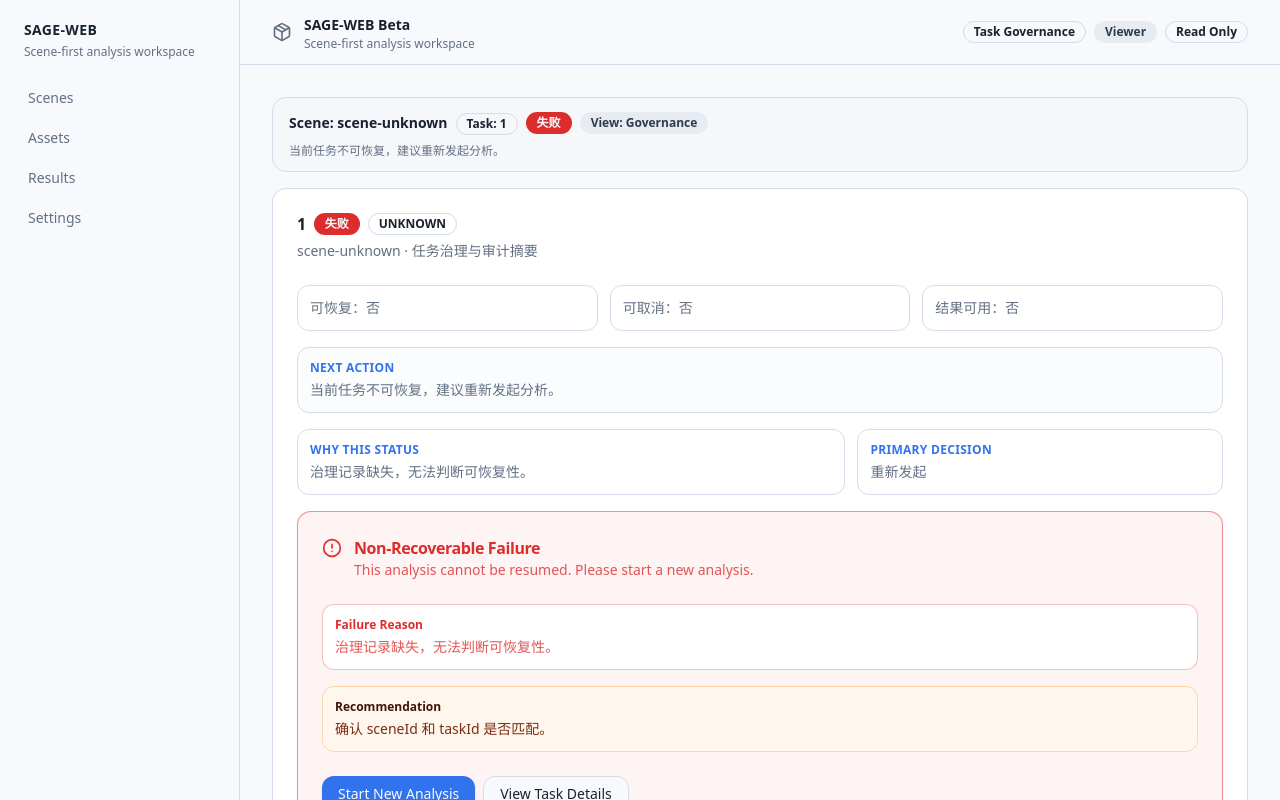
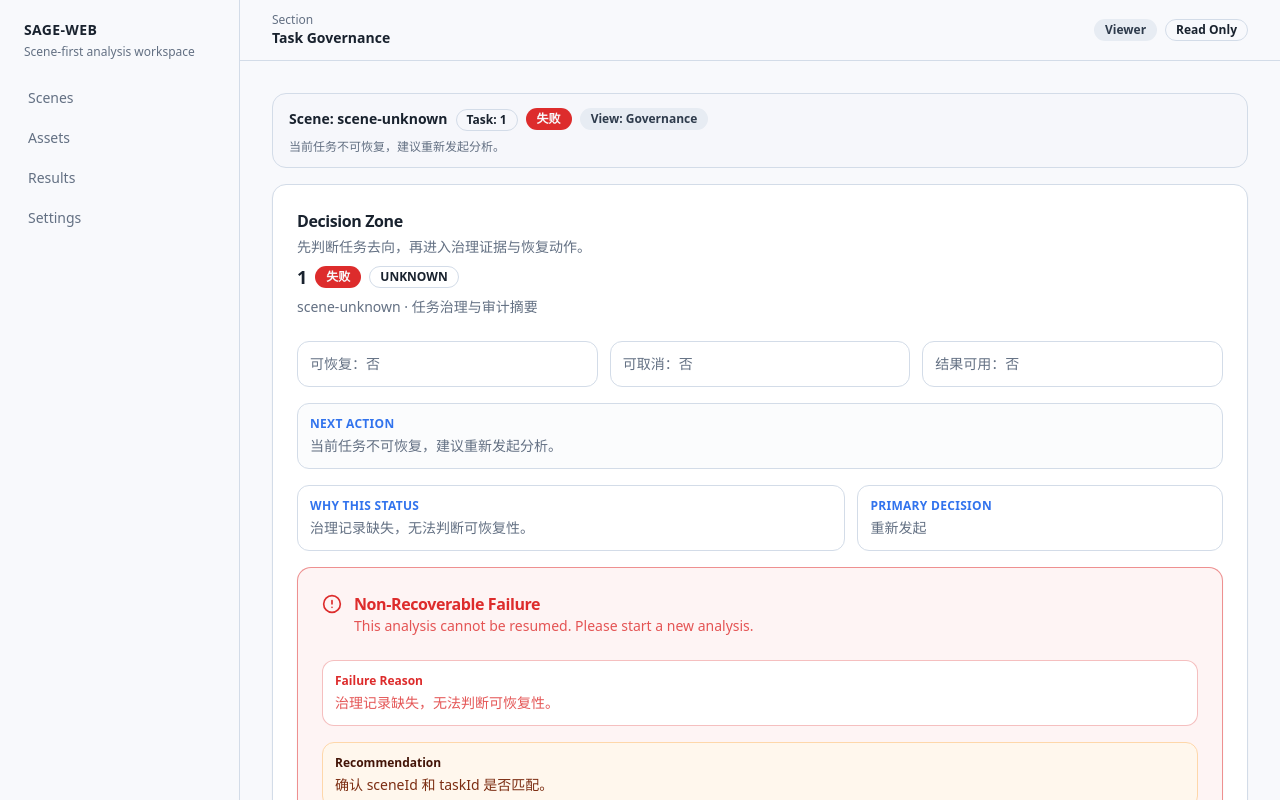
Before and after one commit to ssaurora/SAGE-WEB-Beta, a Next.js app: page /task-governance/1 in a window 1280 px wide. Shown: the top 800 px of the page. Built offline with nearby package versions, Linux system fonts and the light colour scheme.

Commit message:
feat: Enhance Decision Zone presentation across multiple pages for improved user guidance

```diff
--- a/app/scenes/[sceneId]/overview/page.tsx
+++ b/app/scenes/[sceneId]/overview/page.tsx
@@ -80,6 +80,10 @@
 
       <Card>
         <CardHeader>
+            <div className="space-y-1">
+              <CardTitle className="text-base">Decision Zone</CardTitle>
+              <CardDescription>先判断当前状态，再进入下一步主链路。</CardDescription>
+            </div>
           <div className="flex flex-wrap items-center justify-between gap-3">
             <div className="space-y-2">
               <div className="flex flex-wrap items-center gap-2">
--- a/app/scenes/[sceneId]/workbench/page.tsx
+++ b/app/scenes/[sceneId]/workbench/page.tsx
@@ -22,7 +22,6 @@
   const { sceneId } = await params;
   const { from, taskId } = await searchParams;
   let vm;
-
   try {
     vm = await getSceneWorkbenchViewModel(sceneId);
   } catch {
@@ -59,8 +58,14 @@
 
       <Card>
         <CardHeader className="pb-4">
+          <div className="space-y-1">
+            <CardTitle className="text-base">Decision Zone</CardTitle>
+            <CardDescription>
+              先确认当前运行状态，再进入工作台交互与证据区。
+            </CardDescription>
+          </div>
           <div className="flex flex-wrap items-center gap-2">
-            <CardTitle className="text-lg">{vm.header.analysisType}</CardTitle>
+            <p className="text-lg font-semibold">{vm.header.analysisType}</p>
             <Badge variant="outline">{vm.header.modelName}</Badge>
             <Badge variant={getTaskStateVariant(vm.header.currentState)}>
               {vm.header.currentState}
--- a/app/task-governance/[taskId]/page.tsx
+++ b/app/task-governance/[taskId]/page.tsx
@@ -73,8 +73,12 @@
 
       <Card>
         <CardHeader>
+          <div className="space-y-1">
+            <CardTitle className="text-base">Decision Zone</CardTitle>
+            <CardDescription>先判断任务去向，再进入治理证据与恢复动作。</CardDescription>
+          </div>
           <div className="flex flex-wrap items-center gap-2">
-            <CardTitle>{vm.taskId}</CardTitle>
+            <p className="text-lg font-semibold">{vm.taskId}</p>
             <Badge variant={getTaskStateVariant(vm.currentState)}>
               {getTaskStateLabel(vm.currentState)}
             </Badge>
--- a/components/layout/app-shell.tsx
+++ b/components/layout/app-shell.tsx
@@ -6,7 +6,6 @@
 import { useAppRole } from "@/components/pages/app-role";
 import { primaryNav } from "@/config/navigation";
 import { cn } from "@/lib/utils";
-import { Package } from "lucide-react";
 
 function getSectionLabel(pathname: string): string {
   if (pathname.startsWith("/scenes/")) return "Scene Workspace";
@@ -58,19 +57,13 @@
 
       <div className="min-w-0">
         <header className="flex items-center justify-between border-b bg-background/95 px-6 py-3 backdrop-blur lg:px-8">
-          <div className="flex items-center gap-3">
-            <Package className="h-5 w-5 text-muted-foreground" />
-            <div>
-              <span className="text-sm font-semibold text-foreground">
-                SAGE-WEB Beta
-              </span>
-              <p className="text-xs text-muted-foreground">
-                Scene-first analysis workspace
-              </p>
-            </div>
+          <div>
+            <p className="text-xs text-muted-foreground">Section</p>
+            <p className="text-sm font-semibold text-foreground">
+              {sectionLabel}
+            </p>
           </div>
           <div className="flex flex-wrap items-center gap-2">
-            <Badge variant="outline">{sectionLabel}</Badge>
             <Badge variant="secondary">{role}</Badge>
             <Badge variant={role === "Viewer" ? "outline" : "default"}>
               {modeLabel}
```
Also changed, not shown: 1 other file (tests, documents, lock files or other folders).
